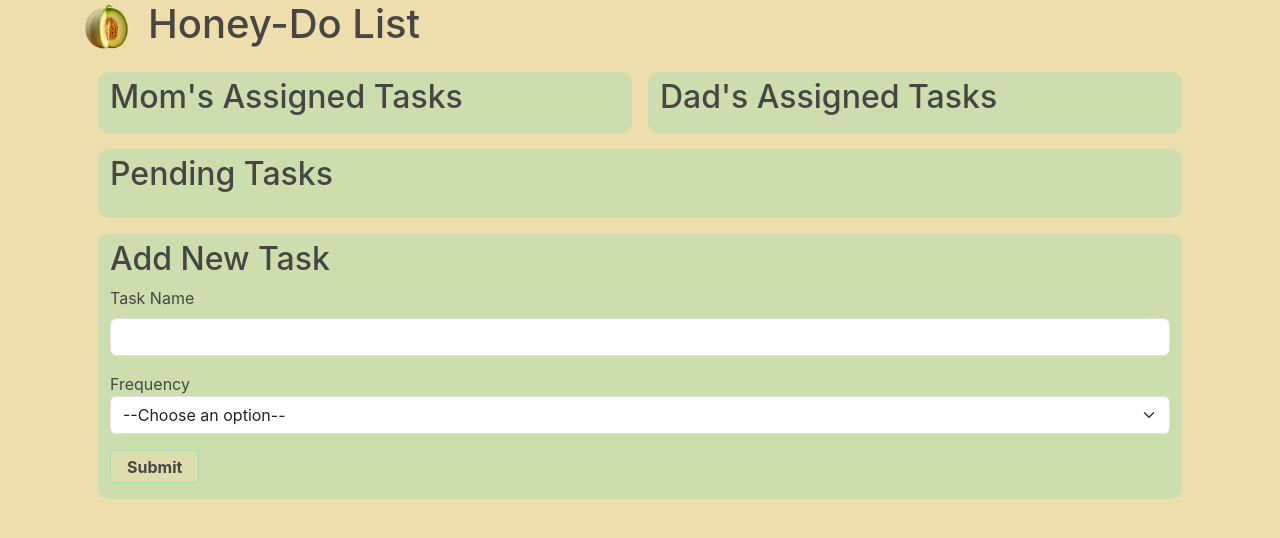
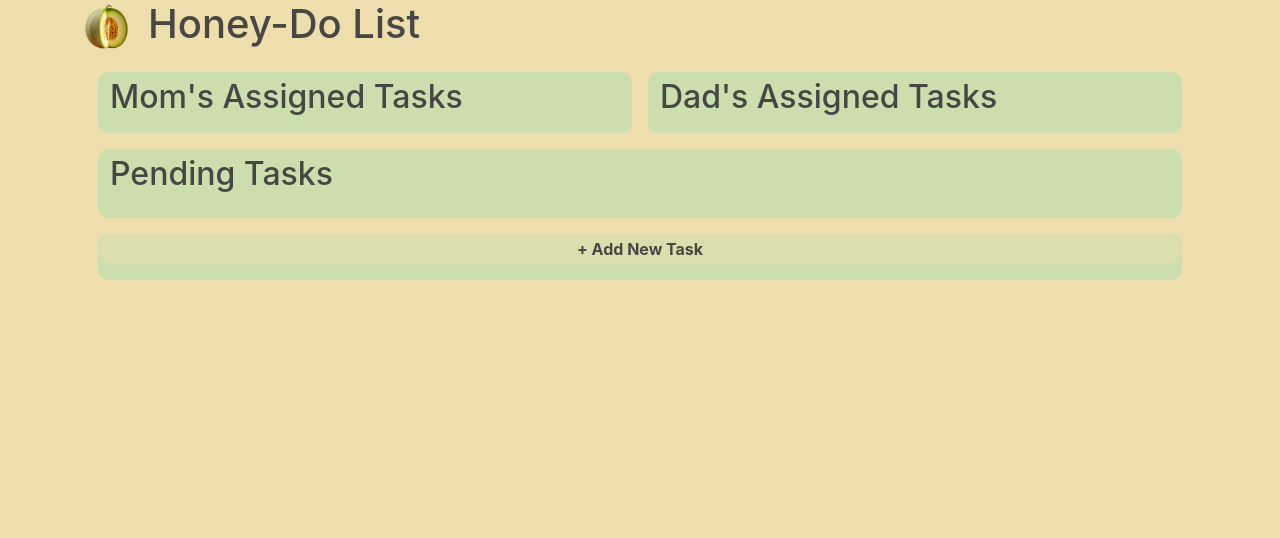
Before and after one commit to javar10/Honey-Do-List_React, a React (Create React App) app: page / in a window 1280 px wide. Shown: the top 538 px of the page. Built offline with nearby package versions, Linux system fonts and the light colour scheme.

Commit message:
updated with formik and modal

```diff
--- a/package.json
+++ b/package.json
@@ -7,10 +7,12 @@
     "@testing-library/react": "^13.4.0",
     "@testing-library/user-event": "^13.5.0",
     "bootstrap": "^5.3.3",
+    "formik": "^2.4.6",
     "react": "^18.3.1",
     "react-bootstrap": "^2.10.3",
     "react-dom": "^18.3.1",
     "react-scripts": "5.0.1",
+    "reactstrap": "^9.2.2",
     "styled-components": "^6.1.11",
     "web-vitals": "^2.1.4"
   },
--- a/src/App.css
+++ b/src/App.css
@@ -30,13 +30,14 @@ h2 {
 }
 button, .button, .btn-light, .btn, .btn-primary {
   background-color: var(--feature-color) !important;
-  border: 1px solid var(--accent-color) !important;
-  border-radius: 5px;
-  box-shadow: 0 0 .25px .25px var(--accent-color) !important;
+  /* border: 1px solid var(--accent-color) !important; */
+  border: none !important;
+  border-radius: 50px;
+  /* box-shadow: 0 0 .25px .25px var(--accent-color) !important; */
   color: var(--main-text) !important;
   font-weight: bold;
   margin-bottom: 1rem;
-  padding: .2rem 1rem;
+  padding: .2rem 1.2rem;
 }
 
 button:hover, .button:hover, .btn.show, .userform {
--- a/src/App.js
+++ b/src/App.js
@@ -1,6 +1,7 @@
 import './App.css';
 import honeydew from './assets/HoneydewIMG2.png';
 import AssignedTasks from './features/assigned_tasks/AssignedTasks';
+// import NewTaskBtn from './features/new_tasks/NewTaskBtn';
 import NewTaskForm from "./features/new_tasks/NewTaskForm";
 import PendingTasks from './features/pending_tasks/PendingTasks';
 import { useState } from "react";
@@ -22,10 +23,7 @@ function App() {
         <PendingTasks className="col" taskList={taskList} setTaskList={setTaskList}/>
       </div>
       <div className="row">
-        <div className="col">
-          <h2>Add New Task</h2>
-          <NewTaskForm taskList={taskList} setTaskList={setTaskList}/>
-        </div>
+        <NewTaskForm taskList={taskList} setTaskList={setTaskList}/>
       </div>
 
     </div>
--- a/src/features/assigned_tasks/AssignedTaskListItem.js
+++ b/src/features/assigned_tasks/AssignedTaskListItem.js
@@ -17,7 +17,7 @@ function AssignedTaskListItem({usersTaskList, taskList, setTaskList, task}) {
                     className="form-check-input me-1"
                     type="checkbox"
                     checked={taskIsComplete}
-                    onClick={handleClick}
+                    onChange={handleClick}
                     aria-label="..."
                     id={task.id}/>
                 {task.name}
--- a/src/features/new_tasks/NewTaskForm.js
+++ b/src/features/new_tasks/NewTaskForm.js
@@ -1,46 +1,71 @@
 import {useState} from "react";
+import { Formik, Form, Field, ErrorMessage } from 'formik';
+import { Button, Label, Col, FormGroup, Modal, ModalBody, ModalHeader } from "reactstrap";
 import {Task} from "./newTaskSlice";
 
 function NewTaskForm({taskList, setTaskList}) {
-    const initialFormData = {task: "", frequency: ""};
-    const [formData, setFormData] = useState(initialFormData);
-
-    const handleChange = (event) => {
-        const { name, value } = event.target;
-        setFormData((prevFormData) => ({ ...prevFormData, [name]: value }));
-      };
+    const [displayTaskForm, setDisplayTaskForm] = useState(false);
 
     const [taskCounter, setTaskCounter] = useState(0);
-    function handleSubmit(event) {
-        event.preventDefault();
-        const newTask = new Task(taskCounter, formData.task, formData.frequency, 'pending');
-        console.log(newTask);
+    function handleSubmit(values, {resetForm}) {
+        const newTask = new Task(taskCounter, values.task, values.frequency, 'pending');
         setTaskList([...taskList, newTask]);
         setTaskCounter(taskCounter + 1);
-        setFormData(initialFormData);
+        resetForm();
+        setDisplayTaskForm(false);
     }
+
     console.log(taskList);
 
     return (
         <>
-            <form onSubmit={handleSubmit} id="newTaskForm">
-                <div className="mb-3">
-                    <label htmlFor="newTaskName" className="form-label">Task Name</label>
-                    <input name="task" type="text" className="form-control" id="newTaskName" value={formData.task} onChange={handleChange}/>
-                </div>
-                <div className="mb-3">
-                    <label htmlFor="newTaskFrequency" className="form-lable">Frequency</label>
-                    <select name="frequency" className="form-select" aria-label="Default select example" id="newTaskFrequency" value={formData.frequency} onChange={handleChange}>
-                        <option value="" disabled>--Choose an option--</option>
-                        <option value="One-Time">One-Time</option>
-                        <option value="Daily">Daily</option>
-                        <option value="Weekly">Weekly</option>
-                        <option value="Bi-Weekly">Bi-Weekly</option>
-                        <option value="Monthly">Monthly</option>
-                    </select>
-                </div>
-                <button type="submit" name="button" className="btn btn-primary" value="submit">Submit</button>
-            </form>
+            <Button onClick={() => setDisplayTaskForm(true)}>+ Add New Task</Button>
+            <Modal isOpen={displayTaskForm}>
+                <ModalHeader toggle={() => setDisplayTaskForm(false)}>
+                    Add New Task
+                </ModalHeader>
+                <ModalBody>
+                    <Formik
+                        initialValues={{
+                            task: "",
+                            frequency: ""
+                        }}
+                        onSubmit={handleSubmit}
+                    >
+                        <Form>
+                            <h2>Add New Task</h2>
+                            <FormGroup>
+                                <Label htmlFor="newTaskName" className="form-label md=2">Task Name</Label>
+                                <Field
+                                    name="task"
+                                    placeholder="Enter Task"
+                                    className="form-control"
+                                />
+                            </FormGroup>
+                            <ErrorMessage name="task">Error</ErrorMessage>
+
+                            <FormGroup>
+                                <Label htmlFor="newTaskFrequency" className="form-label md-2">Frequency   </Label>
+                                <Field
+                                    name="frequency"
+                                    as="select"
+                                    className="form-control"
+                                >
+                                    <option value="" disabled>--Choose an option--</option>
+                                    <option>One-Time</option>
+                                    <option>Daily</option>
+                                    <option>Weekly</option>
+                                    <option>Bi-Weekly</option>
+                                    <option>Monthly</option>
+                                </Field>
+                                <ErrorMessage name="frequency">Error</ErrorMessage>
+                            </FormGroup>
+                            <Button type="submit">Submit</Button>
+                        </Form>
+                    </Formik>
+                </ModalBody>
+            </Modal>
+
         </>
     );
 }
```
Also changed, not shown: src/features/new_tasks/NewTaskBtn.js (+7 -8 lines), 1 other file (tests, documents, lock files or other folders).
